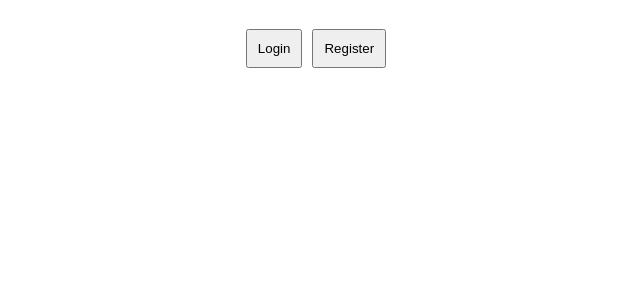
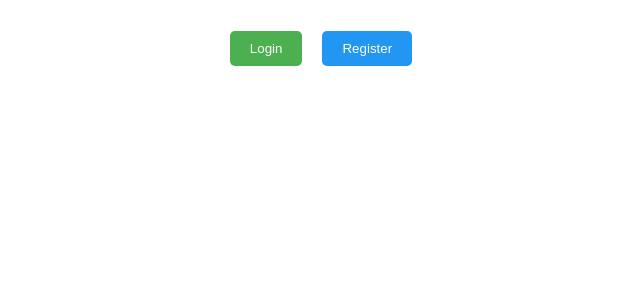
Before and after one commit to himacharan128/dns-manager, a React (Create React App) app in the folder client/: page / in a window 1280 px wide. Shown: the top 300 px of the page, without its empty margins (319-959 px from the left). Built offline with nearby package versions, Linux system fonts and the light colour scheme.

Commit message:
Fix : Status and Notifs

```diff
--- a/client/src/components/Dashboard.js
+++ b/client/src/components/Dashboard.js
@@ -46,9 +46,16 @@ const Dashboard = () => {
   }, []);
 
   const handleAddRecord = async (record) => {
-    const newRecord = await addDnsRecord(record);
-    setRecords([...records, newRecord]);
-    setNotification({ message: 'DNS record added successfully', type: 'success' });
+    try {
+      const newRecord = await addDnsRecord(record);
+      setRecords([...records, newRecord]);
+      setNotification({ message: 'DNS record added successfully', type: 'success' });
+    } catch (error) {
+      console.error('Failed to add DNS record:', error);
+      setNotification({ message: 'Failed to add DNS record', type: 'error' });
+    } finally {
+      setShowFormModal(false);
+    }
   };
 
   const handleDeleteRecord = async (id) => {
--- a/client/src/components/DnsRecordForm.js
+++ b/client/src/components/DnsRecordForm.js
@@ -2,7 +2,7 @@ import React, { useState } from 'react';
 import { addDnsRecordBulk } from '../services/api';
 import Loading from './Loading';
 
-const DnsRecordForm = ({ onAddRecord }) => {
+const DnsRecordForm = ({ onAddRecord, onCloseModal }) => {
   const [formData, setFormData] = useState({ domain: '', type: 'A', value: '', ttl: 300 });
   const [file, setFile] = useState(null);
   const [loading, setLoading] = useState(false);
@@ -12,10 +12,16 @@ const DnsRecordForm = ({ onAddRecord }) => {
     setFormData({ ...formData, [name]: value });
   };
 
-  const handleSubmit = (e) => {
+  const handleSubmit = async (e) => {
     e.preventDefault();
-    onAddRecord(formData);
+    try {
+      await onAddRecord(formData);
       setFormData({ domain: '', type: 'A', value: '', ttl: 300 });
+      onCloseModal();
+    } catch (error) {
+      console.error('Failed to add DNS record:', error);
+      // Handle error (e.g., show error message)
+    }
   };
 
   const handleFileChange = (e) => {
@@ -45,6 +51,7 @@ const DnsRecordForm = ({ onAddRecord }) => {
 
         await addDnsRecordBulk(records);
         alert('Bulk upload successful!');
+        onCloseModal();
       } catch (error) {
         console.error('Bulk upload failed:', error);
         alert('Bulk upload failed. Please check the file format.');
@@ -125,7 +132,6 @@ const DnsRecordForm = ({ onAddRecord }) => {
       />
       <button type="button" onClick={handleBulkUpload} style={{ padding: '10px 20px', borderRadius: '5px', border: 'none', backgroundColor: '#2196F3', color: '#fff', cursor: 'pointer' }}>Bulk Upload</button>
     </form>
-
   );
 };
 
--- a/client/src/components/Homepage.js
+++ b/client/src/components/Homepage.js
@@ -13,9 +13,40 @@ const Homepage = () => {
   }
 
   return (
-    <div style={{ display: 'flex', justifyContent: 'center', alignItems: 'center', height: '10vh' }}>
-      <button onClick={login}>Login</button>
-      <button onClick={register}>Register</button>
+    <div style={{
+      display: 'flex',
+      justifyContent: 'center',
+      alignItems: 'center',
+      height: '10vh'
+    }}>
+      <button
+        onClick={login}
+        style={{
+          padding: '10px 20px',
+          margin: '0 10px',
+          cursor: 'pointer',
+          backgroundColor: '#4CAF50',
+          color: '#fff',
+          border: 'none',
+          borderRadius: '5px'
+        }}
+      >
+        Login
+      </button>
+      <button
+        onClick={register}
+        style={{
+          padding: '10px 20px',
+          margin: '0 10px',
+          cursor: 'pointer',
+          backgroundColor: '#2196F3',
+          color: '#fff',
+          border: 'none',
+          borderRadius: '5px'
+        }}
+      >
+        Register
+      </button>
     </div>
   );
 };
--- a/client/src/components/Modal.js
+++ b/client/src/components/Modal.js
@@ -9,7 +9,7 @@ const Modal = ({ show, onClose, children }) => {
   return (
     <div className="modal-overlay">
       <div className="modal-content">
-        <button className="modal-close" onClick={onClose}>Close</button>
+        <button className="modal-close" onClick={onClose}>X</button>
         {children}
       </div>
     </div>
--- a/client/src/components/Notification.js
+++ b/client/src/components/Notification.js
@@ -19,9 +19,33 @@ const Notification = ({ message, type, onClose }) => {
 
   return (
     isVisible && (
-      <div className={`notification ${type}`}>
+      <div
+        className={`notification ${type}`}
+        style={{
+          display: 'flex',
+          justifyContent: 'space-between',
+          alignItems: 'center',
+          padding: '10px',
+          border: '1px solid #ddd',
+          margin: '10px auto',
+          maxWidth: '400px',
+          backgroundColor: '#f9f9f9'
+        }}
+      >
         <span>{message}</span>
-        <button className="close-btn" onClick={handleClose}>X</button>
+        <button
+          className="close-btn"
+          onClick={handleClose}
+          style={{
+            padding: '5px 10px',
+            cursor: 'pointer',
+            backgroundColor: '#f44336',
+            color: '#fff',
+            border: 'none'
+          }}
+        >
+          X
+        </button>
       </div>
     )
   );
--- a/client/src/services/api.js
+++ b/client/src/services/api.js
@@ -1,7 +1,7 @@
 import axios from 'axios';
 // require('dotenv').config();
 
-const API_BASE_URL =  "https://dns-manager-nnrh.onrender.com/api";//"http://localhost:5000/api"  //process.env.BACKEND_BASE_URL;
+const API_BASE_URL =  "http://localhost:5000/api"//"https://dns-manager-nnrh.onrender.com/api";  //process.env.BACKEND_BASE_URL;
 
 const api = axios.create({
   baseURL: API_BASE_URL,
```
Lines whose indentation alone changed are shown as unchanged.
